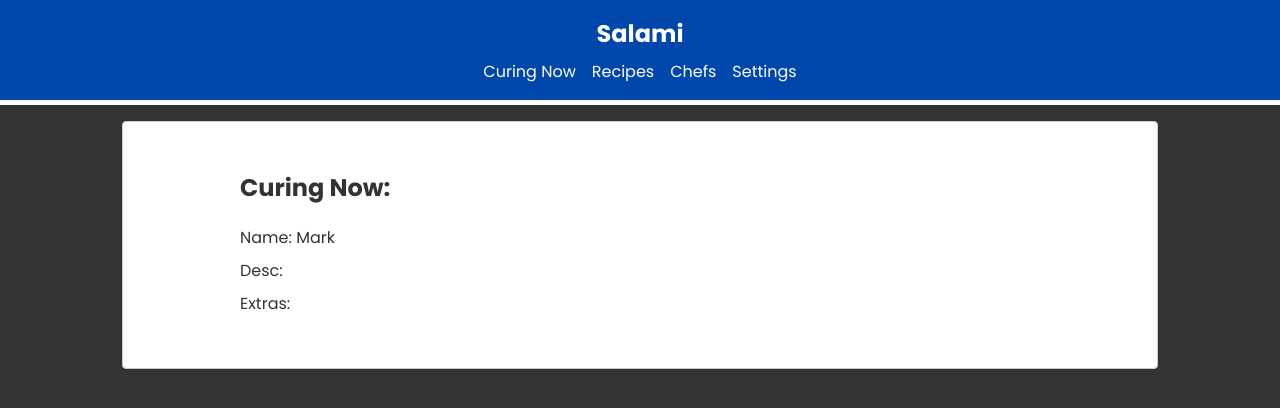
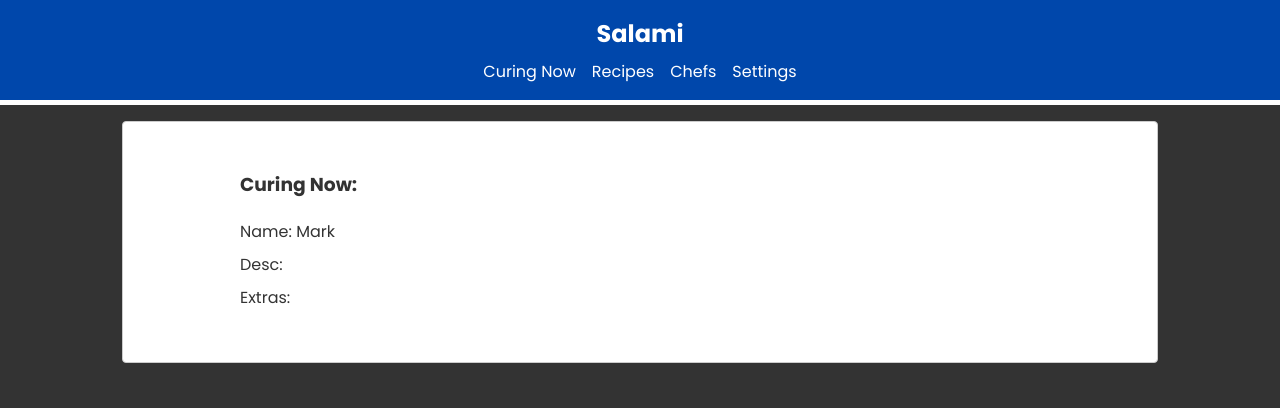
Before and after one commit to headexpanded/salami, a Next.js app: page / in a window 1280 px wide. Shown: the top 408 px of the page. Built offline with nearby package versions, Linux system fonts and the light colour scheme.

Commit message:
minor styling

```diff
--- a/src/app/page.js
+++ b/src/app/page.js
@@ -7,7 +7,7 @@ export default function Page() {
 return (
   <div class="card">
       <div className="sub-container">
-        <h2>Curing Now:</h2>
+        <h3>Curing Now:</h3>
         <div className="sub-container-detail">
           <p>Name: Mark</p>
           <p>Desc: </p>
--- a/src/app/profile/chef/page.tsx
+++ b/src/app/profile/chef/page.tsx
@@ -14,7 +14,7 @@ export default async function ChefsPage() {
   return (
     <>
       <div className="sub-container">
-        <h3>Chef Profile</h3>
+        <h3>Your Profile</h3>
 
         {chefs.map((chef) => (
           <div key={chef.id}>
--- a/src/app/profile/recipe/page.js
+++ b/src/app/profile/recipe/page.js
@@ -14,7 +14,7 @@ export default function RecipePage() {
   return (
     <>
       <div className="sub-container">
-        <h2>Recipes:</h2>
+        <h3>Your Recipes:</h3>
         <div className="sub-container-detail">
           <p>Name: </p>
           <p>Desc: </p>
```
